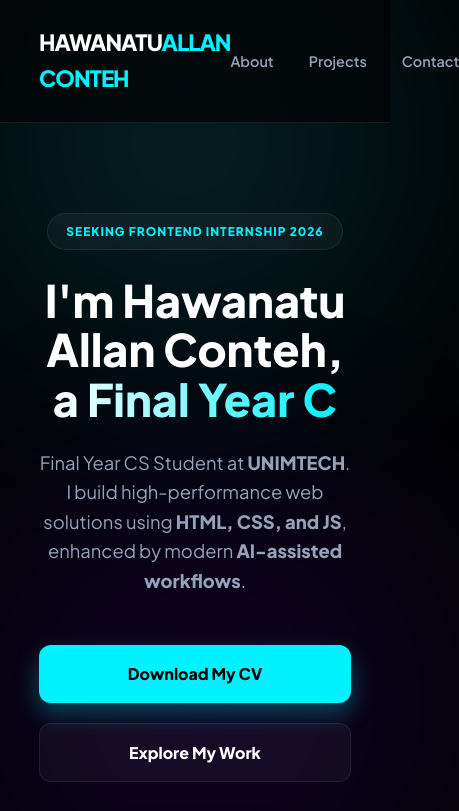
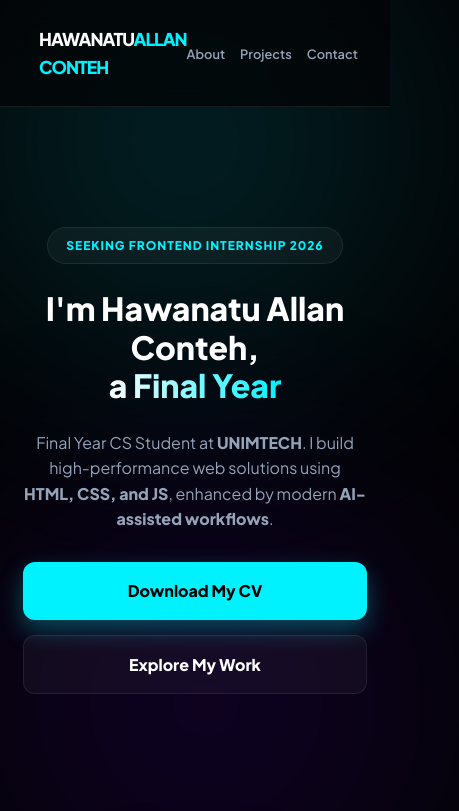
Before and after one commit to hawanatu399/MY-PORTFOLIO-1, a plain HTML site: page index.html in a window 390 px wide. Shown: the top 811 px of the page, 459 px wide, since content can reach past the window. Drawn offline with Linux system fonts and the light colour scheme.

Commit message:
Improve mobile responsiveness for better UX

```diff
--- a/style.css
+++ b/style.css
@@ -293,7 +293,88 @@
   letter-spacing: 1px;
 }
 
-@media (max-width: 900px) {
+/* --- ENHANCED MOBILE RESPONSIVENESS --- */
+
+@media (max-width: 768px) {
+  /* 1. Adjust Spacing */
+  .container {
+    padding: 60px 6%;
+  }
+
+  /* 2. Fix Hero Section */
+  .hero {
+    height: auto;
+    padding: 120px 6% 60px; /* More top padding for the fixed nav */
+  }
+
+  .hero h1 {
+    font-size: 2.4rem; /* Smaller but bold */
+    line-height: 1.2;
+  }
+
+  .hero-subtext {
+    font-size: 1rem;
+    margin-bottom: 30px;
+  }
+
+  /* 3. Stack Buttons Vertically */
+  .hero-btns {
+    display: flex;
+    flex-direction: column;
+    gap: 15px;
+  }
+
+  .btn {
+    width: 100%; /* Full width for easy tapping */
+    margin-left: 0 !important;
+    text-align: center;
+  }
+
+  /* 4. Fix About Layout */
+  .about-layout {
+    grid-template-columns: 1fr; /* Stack text and cards */
+    gap: 30px;
+  }
+
+  /* 5. Improve Project Cards */
+  .project-grid {
+    grid-template-columns: 1fr; /* One card per row */
+  }
+
+  .project-card {
+    padding: 30px 20px;
+  }
+
+  /* 6. Footer Adjustments */
+  .big-email {
+    font-size: 1.4rem; /* Prevent horizontal scrolling */
+    word-wrap: break-word;
+  }
+
+  /* 7. Hide Nav Links (Optional) */
+  /* Many mobile portfolios use a clean simple header or a burger menu.
+       For now, let's keep them centered for easy access. */
+  .nav-links {
+    gap: 15px;
+  }
+
+  .nav-links a {
+    font-size: 0.8rem;
+  }
+}
+
+/* Extra Small Devices (Phones under 400px) */
+@media (max-width: 400px) {
+  .hero h1 {
+    font-size: 2rem;
+  }
+
+  .logo {
+    font-size: 1.1rem;
+  }
+}
+
+/*@media (max-width: 900px) {
   .about-layout {
     grid-template-columns: 1fr;
   }
@@ -304,4 +385,4 @@
     width: 100%;
     margin: 10px 0 !important;
   }
-}
+}*/
```
